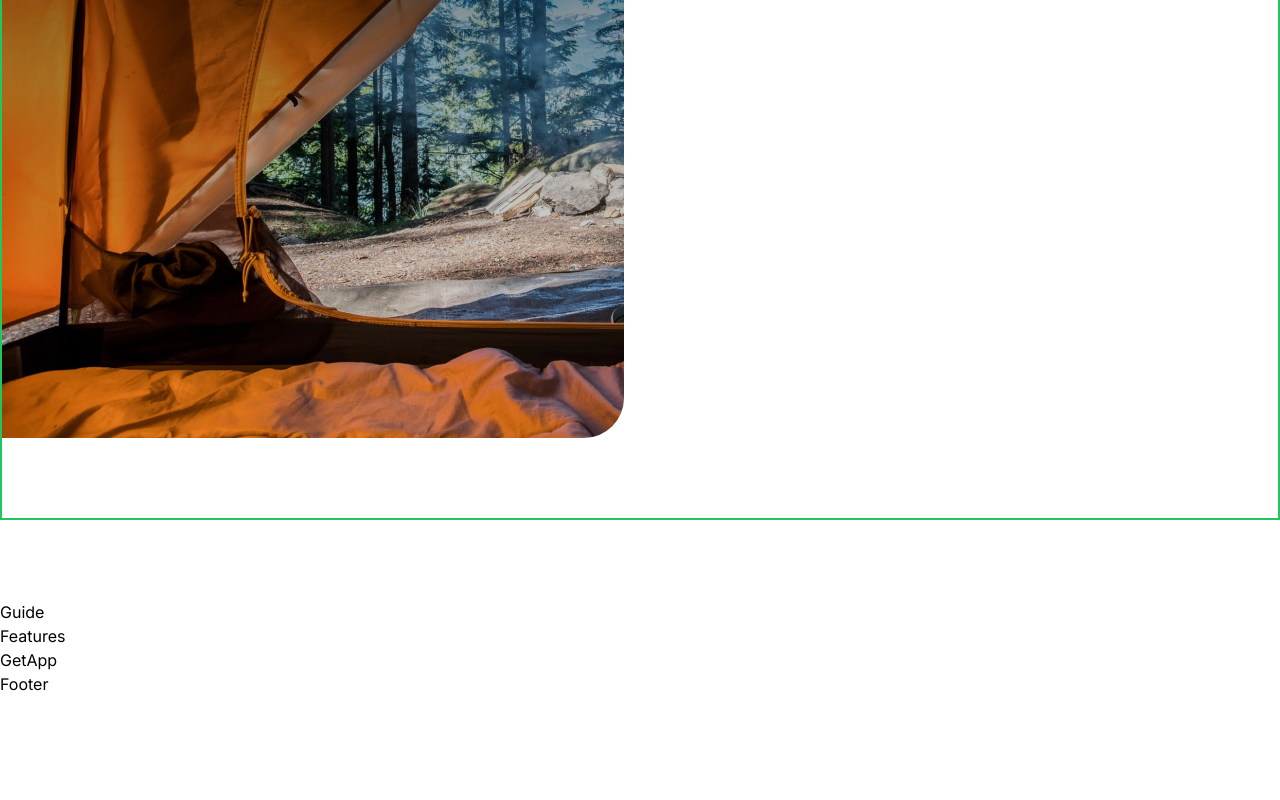
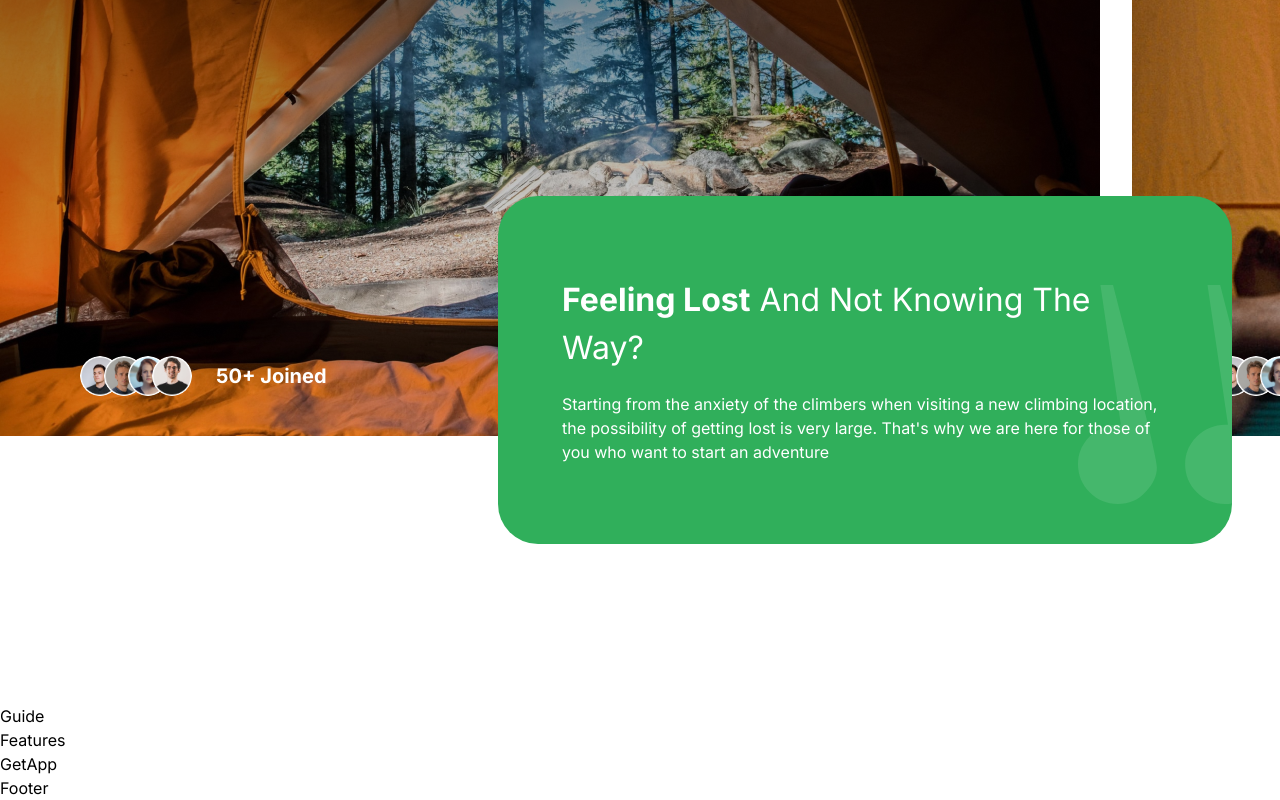
Before and after one commit to akshit2941/HiLink-Camping-Website, a Next.js app: page / in a window 1280 px wide. Shown: the part 1139-1939 px from the top of the page. Before the commit the page ends 1835 px from the top, so only its background shows below. Built offline with nearby package versions, Linux system fonts and the light colour scheme.

Commit message:
Completed camp Section

```diff
--- a/components/Camp.tsx
+++ b/components/Camp.tsx
@@ -1,3 +1,4 @@
+import { PEOPLE_URL } from "@/constants";
 import Image from "next/image";
 
 interface CampProps {
@@ -9,25 +10,38 @@
 
 const CampSite = ({ backgroundImage, title, subtitle, peopleJoined }: CampProps) => {
   return (
-    <div className={`h-full w-full min-[1100px] ${backgroundImage} bg-cover bg-no-repeat lg:rounded-r-5xl 2xl:rounded-5xl`}>
+    <div className={`h-full w-full min-w-[1100px] ${backgroundImage} bg-cover bg-no-repeat lg:rounded-r-5xl 2xl:rounded-5xl`}>
       <div className="flex h-full flex-col items-start justify-between p-6 lg:px-20 lg:py-10">
         <div className="flexCenter gap-4">
-          <div className="rounded-full bg-green-50 p-4 ">
+          <div className="rounded-full bg-green-50 p-4">
             <Image
               src="/folded-map.svg"
               alt="map"
               width={28}
               height={28}
             />
-
           </div>
           <div className="flex flex-col gap-1">
             <h4 className="bold-18 text-white">{title}</h4>
             <p className="regular-14 text-white">{subtitle}</p>
-
           </div>
         </div>
 
+        <div className="flexCenter gap-6">
+          <span className="flex -space-x-4 overflow-hidden">
+            {PEOPLE_URL.map((url) => (
+              <Image
+                className="inline-block h-10 w-10 rounded-full"
+                src={url}
+                key={url}
+                alt="person"
+                width={52}
+                height={52}
+              />
+            ))}
+          </span>
+          <p className="bold-16 md:bold-20 text-white">{peopleJoined}</p>
+        </div>
       </div>
     </div>
   )
@@ -35,15 +49,40 @@
 
 const Camp = () => {
   return (
-    <section className='border-2 border-green-500 2xl:max-container relative flex flex-col py-10 lg:mb-10 lg:py-20 xl:mb-20'>
-      <div className='hide-scrollbar flex h-[340px] w-full items-start justify-start gap-8 overflow-x-auto lg:h-[400px] xl:h-[640px]'>
+    <section className="2xl:max-container relative flex flex-col py-10 lg:mb-10 lg:py-20 xl:mb-20">
+      <div className="hide-scrollbar flex h-[340px] w-full items-start justify-start gap-8 overflow-x-auto lg:h-[400px] xl:h-[640px]">
         <CampSite
           backgroundImage="bg-bg-img-1"
           title="Putuk Truno Camp"
           subtitle="Prigen, Pasurana"
           peopleJoined="50+ Joined"
         />
-        <CampSite backgroundImage={""} title={""} subtitle={""} peopleJoined={""} />
+
+        <CampSite
+          backgroundImage="bg-bg-img-2"
+          title="Mountain View Camp"
+          subtitle="Somewhere in the Wilderness"
+          peopleJoined="50+ Joined"
+        />
+      </div>
+
+      <div className="flexEnd mt-10 px-6 lg:-mt-60 lg:mr-6">
+        <div className="bg-green-50 p-8 lg:max-w-[500px] xl:max-w-[734px] xl:rounded-5xl xl:px-16 xl:py-20 relative w-full overflow-hidden rounded-3xl">
+          <h2 className="regular-24 md:regular-32 2xl:regular-64 capitalize text-white">
+            <strong>
+              Feeling Lost</strong> And Not Knowing The Way?
+          </h2>
+          <p className="regular-14 xl:regular-16 mt-5 text-white">
+            Starting from the anxiety of the climbers when visiting a new climbing location, the possibility of getting lost is very large. That's why we are here for those of you who want to start an adventure
+          </p>
+          <Image
+            src="/quote.svg"
+            alt="quote"
+            width={186}
+            height={219}
+            className="camp-quote"
+          />
+        </div>
       </div>
     </section>
   )
```
